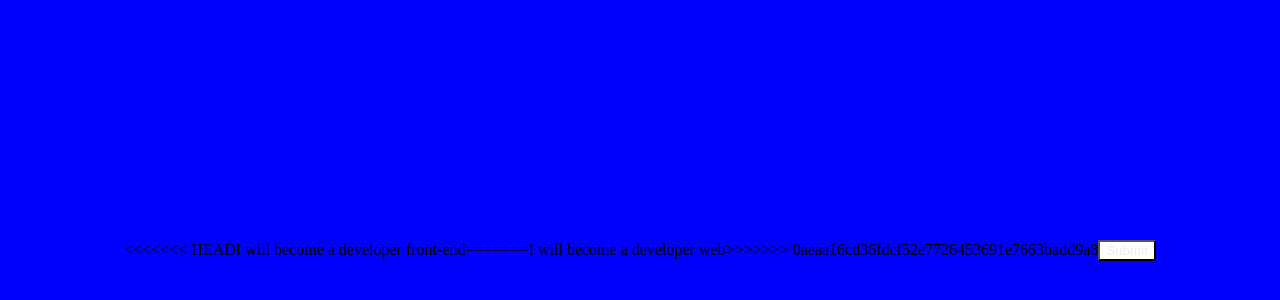
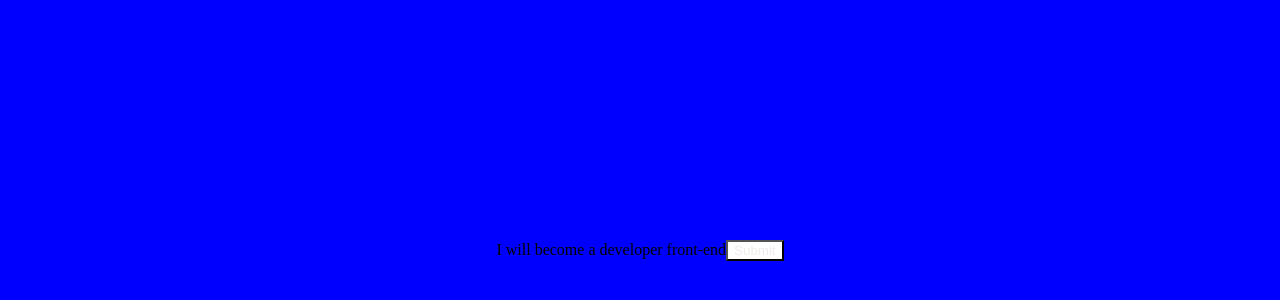
Before and after one commit to nthiendev/git.tutorial, a plain HTML site: page index.html in a window 1280 px wide. Shown: the part 158-458 px from the top of the page. Drawn offline with Linux system fonts and the light colour scheme.

```diff
--- a/index.html
+++ b/index.html
@@ -9,11 +9,7 @@
     <title>Document</title>
 </head>
 <body>
-<<<<<<< HEAD
     <P>I will become a developer front-end</P>
-=======
-    <P>I will become a developer web</P>
->>>>>>> 0aeaa16cd36fdcf52e7726453691e7663badd9a8
     <button>Submit</button>
 </body>
 </html>
```
Also changed, not shown: 1 other file.
